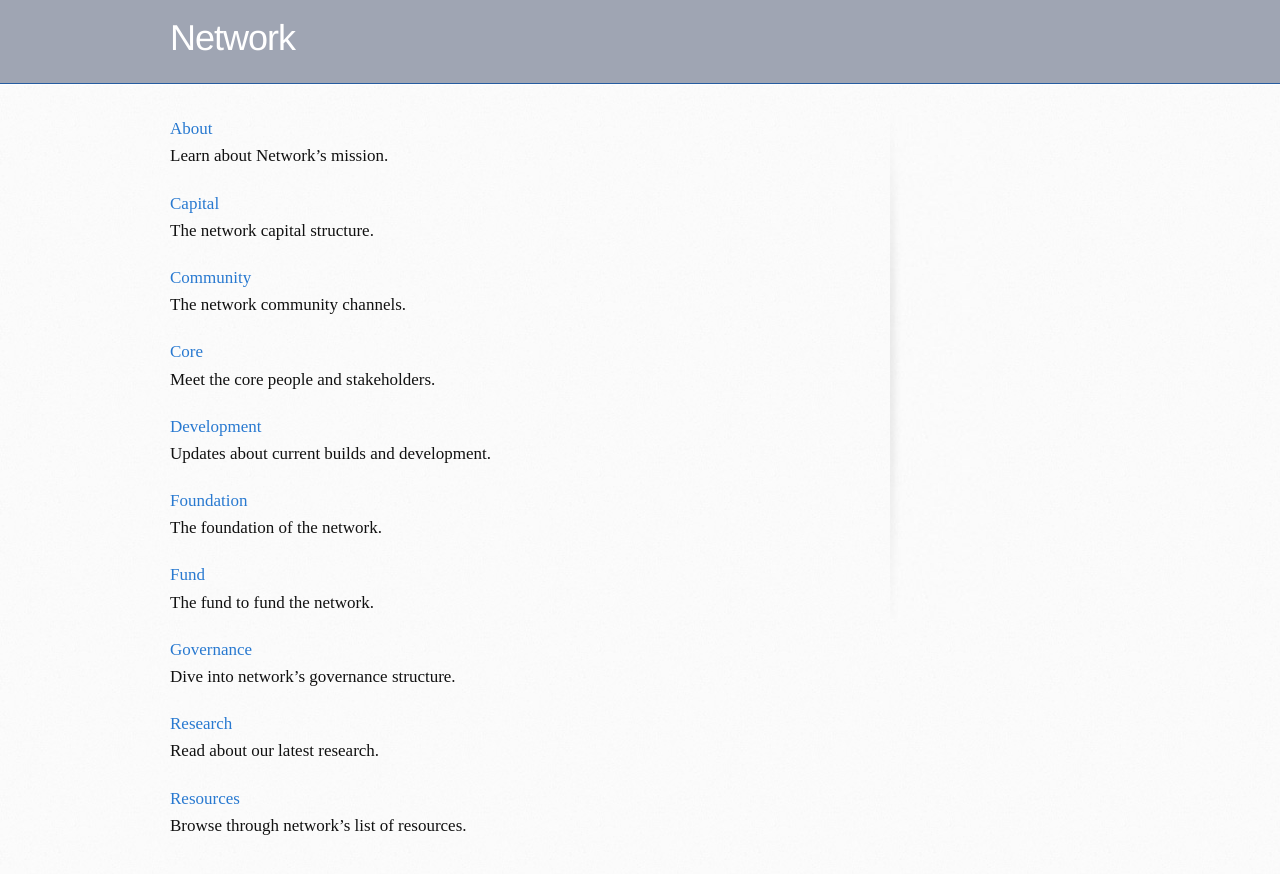
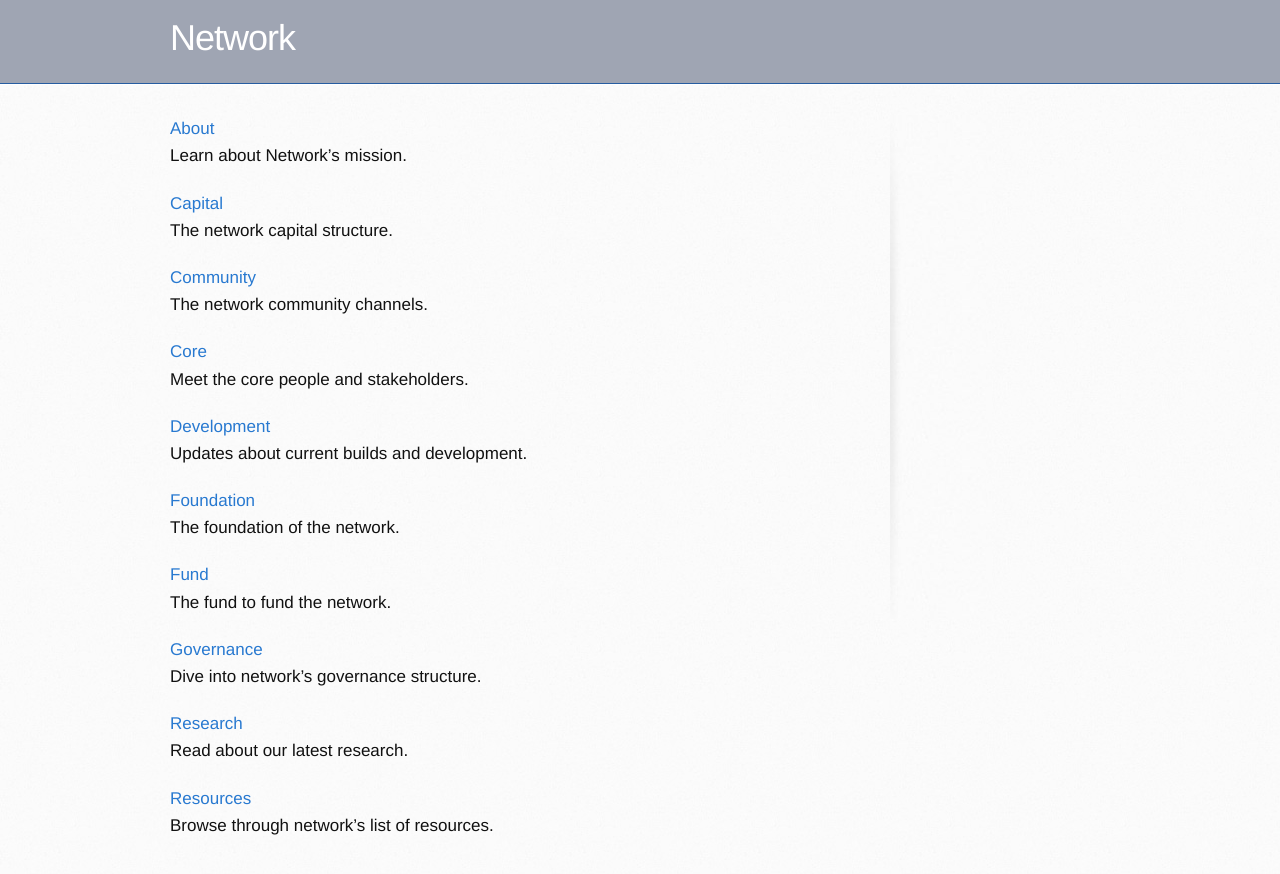
Before and after one commit to networkf/network.github.io, a Jekyll site: the page built from index.md, in a window 1280 px wide. Shown: the top 874 px of the page. Built offline with Jekyll 4.4.1, drawn with Linux system fonts in a browser that asks for light colours; some web fonts are replaced; our own code applies the rules of GitHub Pages for plain Markdown files; the repository's description, which GitHub fills in, is left out.

Commit message:
Update jekyll-theme-architect.scss

```diff
--- a/_sass/jekyll-theme-architect.scss
+++ b/_sass/jekyll-theme-architect.scss
@@ -4,7 +4,7 @@
 
 /* LAYOUT STYLES */
 body {
-  font-family: serif, 'Helvetica Neue', Helvetica, Arial;
+  font-family: 'Helvetica Neue', Helvetica, Arial, serif;
   font-size: 17px;
   font-weight: 400;
   line-height: 1.6;
```
